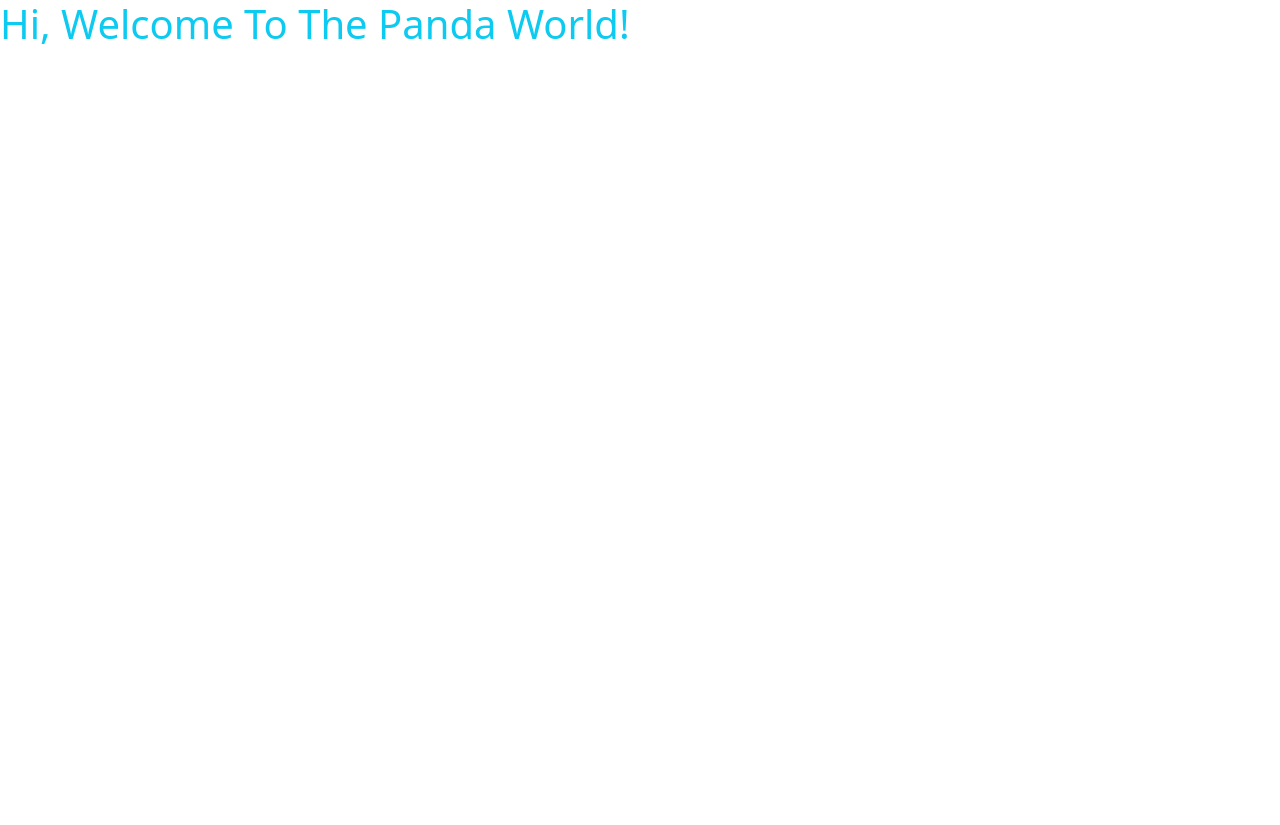
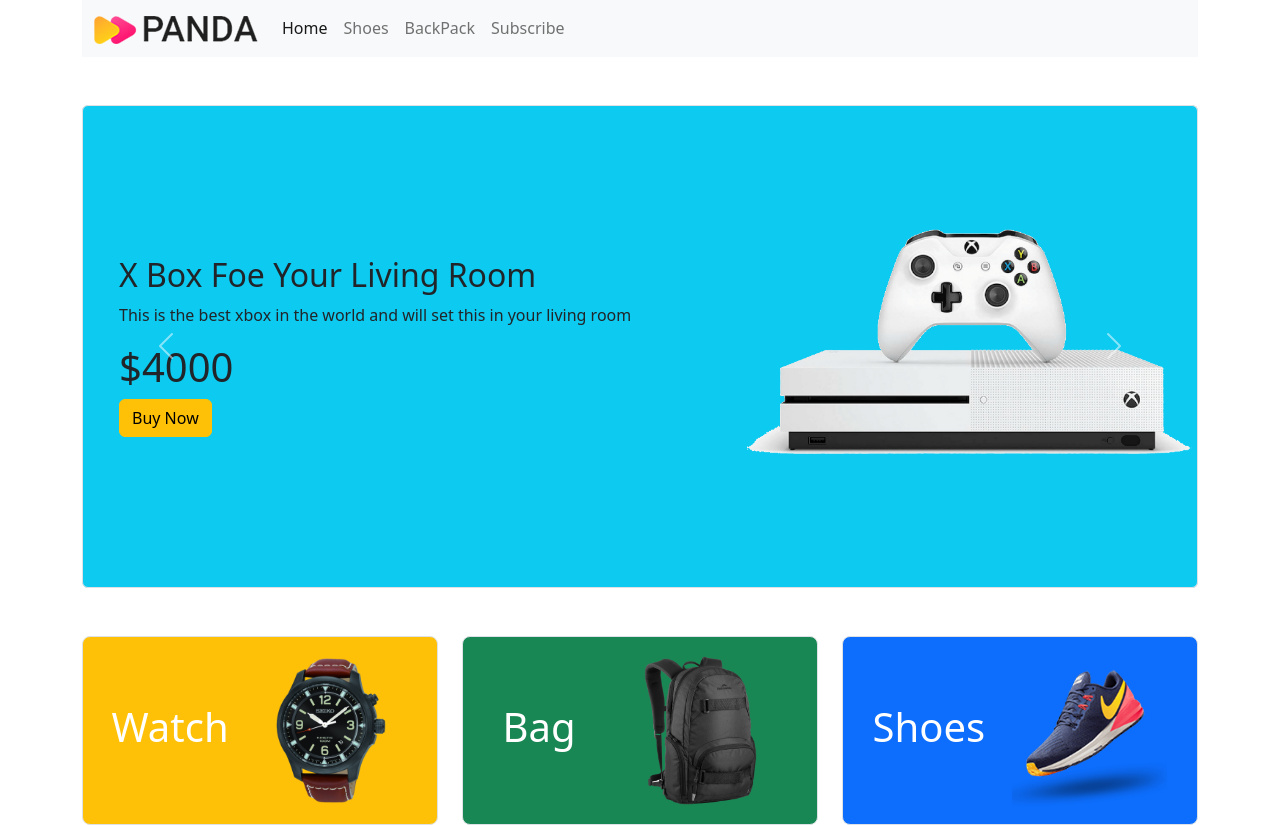
Before and after one commit to shakirmouri/panda-commerce, a plain HTML site: page index.html in a window 1280 px wide. Before the commit the page ends 800 px from the top, so only its background shows below. Drawn offline with nearby package versions, Linux system fonts and the light colour scheme.

Commit message:
submitted

```diff
--- a/index.html
+++ b/index.html
@@ -7,7 +7,120 @@
     <link href="https://cdn.jsdelivr.net/npm/bootstrap@5.2.0/dist/css/bootstrap.min.css" rel="stylesheet" integrity="sha384-gH2yIJqKdNHPEq0n4Mqa/HGKIhSkIHeL5AyhkYV8i59U5AR6csBvApHHNl/vI1Bx" crossorigin="anonymous">
   </head>
   <body>
-    <h1 class="text-info">Hi, Welcome To The Panda World!</h1>
+    <header class="container mb-5">
+      <nav class="navbar navbar-expand-lg bg-light">
+        <div class="container">
+          <a class="navbar-brand" href="#"><img src="images/logo.png" alt=""></a>
+          <button class="navbar-toggler" type="button" data-bs-toggle="collapse" data-bs-target="#navbarSupportedContent" aria-controls="navbarSupportedContent" aria-expanded="false" aria-label="Toggle navigation">
+            <span class="navbar-toggler-icon"></span>
+          </button>
+          <div class="collapse navbar-collapse" id="navbarSupportedContent">
+            <ul class="navbar-nav me-auto mb-2 mb-lg-0">
+              <li class="nav-item">
+                <a class="nav-link active" aria-current="page" href="#">Home</a>
+              </li>
+              <li class="nav-item">
+                <a class="nav-link" href="#">Shoes</a>
+              </li>
+              <li class="nav-item">
+                <a class="nav-link" href="#">BackPack</a>
+              </li>
+              <li class="nav-item">
+                <a class="nav-link" href="#">Subscribe</a>
+              </li>
+
+            </ul>
+          </div>
+        </div>
+      </nav>
+      <!-- slider start -->
+      <section class="mt-5">
+        <div id="carouselExampleFade" class="carousel slide carousel-fade" data-bs-ride="carousel">
+          <div class="carousel-inner">
+            <div class="carousel-item active border rounded bg-info">
+              <div class="row">
+                <div class="col-lg-7 d-flex align-items-center ps-5">
+                   <div><h2>CooL Dude Headphone</h2>
+                    <p> This is the best headphone in the world, if you want to buy this fancy</p>
+                    <h1>$420</h1>
+                    <div class="btn btn-warning">Buy Now</div></div>
+                </div>
+                <div class="col-lg-5">
+                  <img src="images/banner-images/headphone.png" class="d-block w-100" alt="...">
+                </div>
+              </div>
+            </div>
+            <div class="carousel-item active border rounded bg-info">
+              <div class="row">
+                <div class="col-lg-7 d-flex align-items-center ps-5">
+                   <div><h2>Mega Tv Lcd</h2>
+                    <p> World largest and highest Picture Quality</p>
+                    <h1>$500</h1>
+                    <div class="btn btn-warning">Buy Now</div></div>
+                </div>
+                <div class="col-lg-5">
+                  <img src="images/banner-images/tv.png" class="d-block w-100" alt="...">
+                </div>
+              </div>
+            </div>
+            <div class="carousel-item active border rounded bg-info">
+              <div class="row">
+                <div class="col-lg-7 d-flex align-items-center ps-5">
+                   <div><h2>X Box Foe Your Living Room</h2>
+                    <p> This is the best xbox in the world and will set this in your living room</p>
+                    <h1>$4000</h1>
+                    <div class="btn btn-warning">Buy Now</div></div>
+                </div>
+                <div class="col-lg-5">
+                  <img src="images/banner-images/xbox.png" class="d-block w-100" alt="...">
+                </div>
+              </div>
+            </div>
+
+          </div>
+          <button class="carousel-control-prev" type="button" data-bs-target="#carouselExampleFade" data-bs-slide="prev">
+            <span class="carousel-control-prev-icon" aria-hidden="true"></span>
+            <span class="visually-hidden">Previous</span>
+          </button>
+          <button class="carousel-control-next" type="button" data-bs-target="#carouselExampleFade" data-bs-slide="next">
+            <span class="carousel-control-next-icon" aria-hidden="true"></span>
+            <span class="visually-hidden">Next</span>
+          </button>
+        </div>
+      </section>
+      <!-- slider end -->
+    </header>
+    <main>
+      <!-- categories start -->
+      <section>
+        <div class="container overflow-hidden text-center">
+          <div class="row gy-5">
+            <!-- single categories  -->
+            <div class="col-lg-4 col-md-6 col-sm-12 col-12">
+              <div class="p-3 border bg-warning d-flex align-items-center border rounded-3 justify-content-around">
+                <h1 class="text-white">Watch</h1>
+                <img src="images/categories/watch.png" alt="">
+              </div>
+            </div>
+            <!-- single categorie  -->
+            <div class="col-lg-4 col-md-6 col-sm-12 col-12">
+              <div class="p-3 border bg-success d-flex align-items-center border rounded-3 justify-content-around">
+                <h1 class="text-white">Bag</h1>
+                <img src="images/categories/bag.png" alt="">
+              </div>
+            </div>
+            <!-- single categories  -->
+            <div class="col-lg-4 col-md-6 col-sm-12 col-12">
+              <div class="p-3 border bg-primary d-flex align-items-center border rounded-3 justify-content-around">
+                <h1 class="text-white">Shoes</h1>
+                <img src="images/categories/shoes.png" alt="">
+              </div>
+            </div>
+          </div>
+        </div>
+      </section>
+      <!-- categories end -->
+    </main>
     <script src="https://cdn.jsdelivr.net/npm/bootstrap@5.2.0/dist/js/bootstrap.bundle.min.js" integrity="sha384-A3rJD856KowSb7dwlZdYEkO39Gagi7vIsF0jrRAoQmDKKtQBHUuLZ9AsSv4jD4Xa" crossorigin="anonymous"></script>
   </body>
 </html>
```
